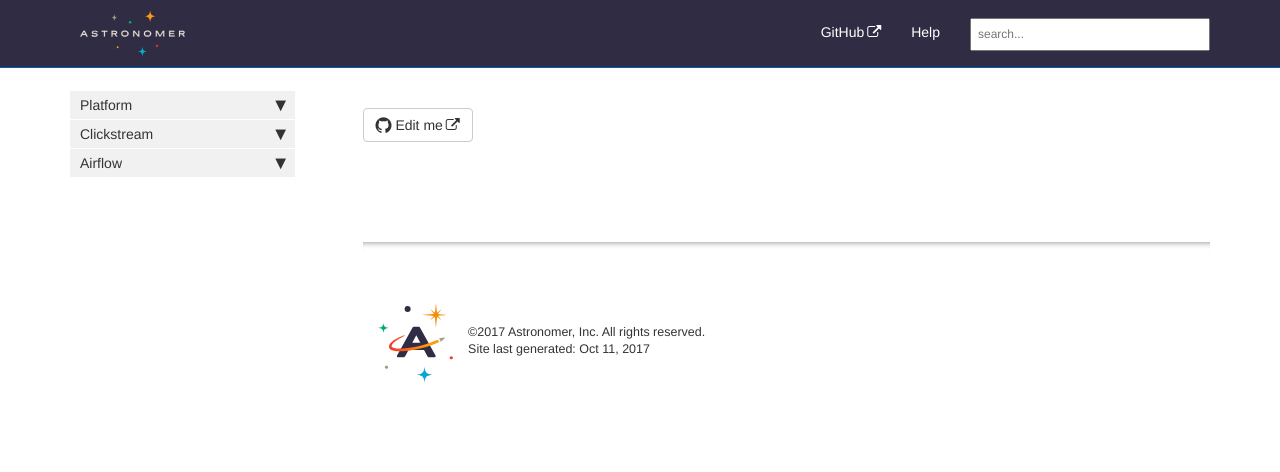
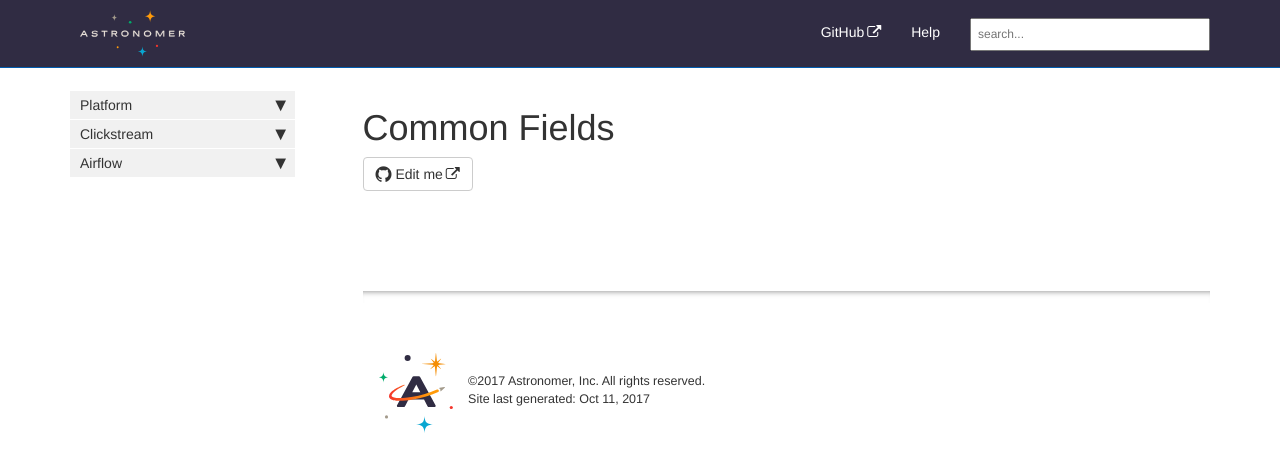
Before and after one commit to petedejoy/documentation, a Jekyll site: the page built from v2/clickstream/fyi/common.md, in a window 1280 px wide. Shown: the top 472 px of the page. Built offline with Jekyll 4.4.1, drawn with Linux system fonts in a browser that asks for light colours; nearby versions of some CDN libraries; our own code applies the rules of GitHub Pages for plain Markdown files; comment, search, counter and statistics services are not loaded.

Commit message:
added nav

```diff
--- a/v2/clickstream/fyi/common.md
+++ b/v2/clickstream/fyi/common.md
@@ -0,0 +1,4 @@
+---
+title: Common Fields
+sidebar: platform_sidebar
+---
```
Also changed, not shown: v2/clickstream/fyi/calls.md (+5 -0 lines).
